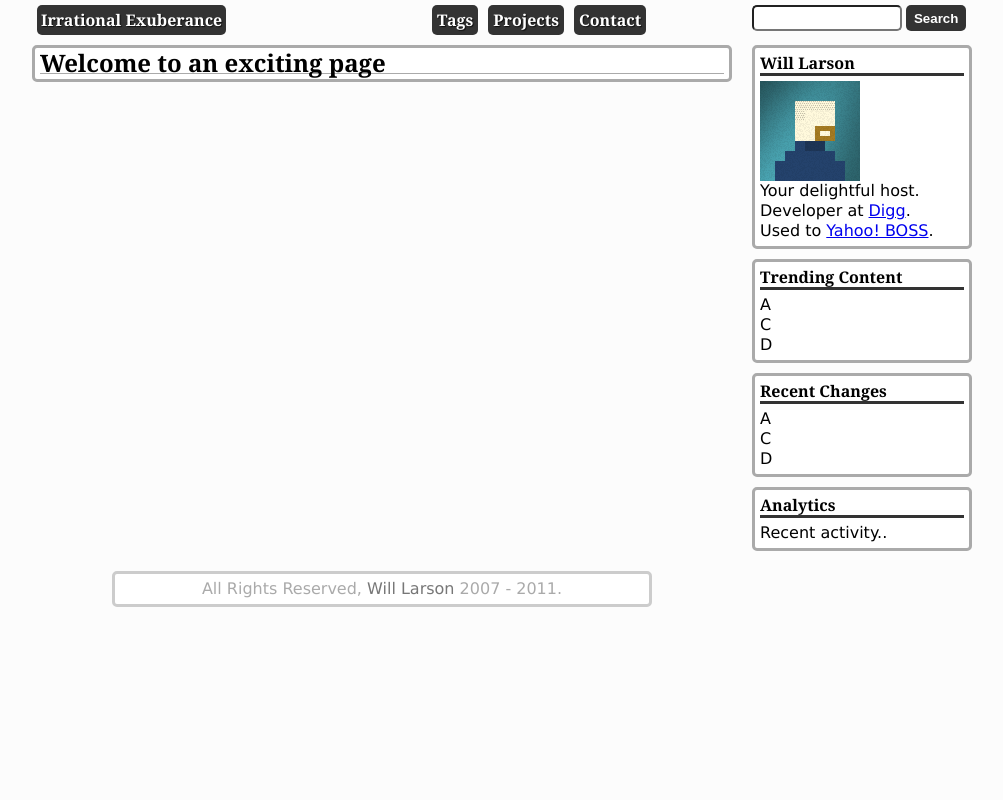
After one commit to lethain/sisyphus, a Python web app: template templates/sisyphus/front.html in a window 1280 px wide. The commit adds this page. Shown: the whole page, without its empty margins (138-1141 px from the left). Run offline with Jinja, Linux system fonts and the light colour scheme; the template is opened without the code that fills it, so the values that code supplies are empty.

Commit message:
Initial attempt at stylings.

```diff
--- /dev/null
+++ b/static/grid.css
@@ -0,0 +1,341 @@
+/* http://meyerweb.com/eric/tools/css/reset/ */
+html,body,div,span,applet,object,iframe,h1,h2,h3,h4,h5,h6,p,blockquote,pre,a,abbr,acronym,address,big,cite,code,del,dfn,em,font,img,ins,kbd,q,s,samp,small,strike,strong,sub,sup,tt,var,b,u,i,center,dl,dt,dd,ol,ul,li,fieldset,form,label,legend,table,caption,tbody,tfoot,thead,tr,th,td{margin:0;padding:0;border:0;outline:0;font-size:100%;vertical-align:baseline;background:transparent}body{line-height:1}ol,ul{list-style:none}blockquote,q{quotes:none}blockquote:before,blockquote:after,q:before,q:after{content:'';content:none}:focus{outline:0}ins{text-decoration:none}del{text-decoration:line-through}table{border-collapse:collapse;border-spacing:0}
+
+/*
+	Variable Grid System.
+	Learn more ~ http://www.spry-soft.com/grids/
+	Based on 960 Grid System - http://960.gs/
+
+	Licensed under GPL and MIT.
+*/
+
+
+/* Containers
+----------------------------------------------------------------------------------------------------*/
+.container_12 {
+	margin-left: auto;
+	margin-right: auto;
+	width: 960px;
+}
+
+/* Grid >> Global
+----------------------------------------------------------------------------------------------------*/
+
+.grid_1,
+.grid_2,
+.grid_3,
+.grid_4,
+.grid_5,
+.grid_6,
+.grid_7,
+.grid_8,
+.grid_9,
+.grid_10,
+.grid_11,
+.grid_12 {
+	display:inline;
+	float: left;
+	position: relative;
+	margin-left: 10px;
+	margin-right: 10px;
+}
+
+/* Grid >> Children (Alpha ~ First, Omega ~ Last)
+----------------------------------------------------------------------------------------------------*/
+
+.alpha {
+	margin-left: 0;
+}
+
+.omega {
+	margin-right: 0;
+}
+
+/* Grid >> 12 Columns
+----------------------------------------------------------------------------------------------------*/
+
+.container_12 .grid_1 {
+	width:60px;
+}
+
+.container_12 .grid_2 {
+	width:140px;
+}
+
+.container_12 .grid_3 {
+	width:220px;
+}
+
+.container_12 .grid_4 {
+	width:300px;
+}
+
+.container_12 .grid_5 {
+	width:380px;
+}
+
+.container_12 .grid_6 {
+	width:460px;
+}
+
+.container_12 .grid_7 {
+	width:540px;
+}
+
+.container_12 .grid_8 {
+	width:620px;
+}
+
+.container_12 .grid_9 {
+	width:700px;
+}
+
+.container_12 .grid_10 {
+	width:780px;
+}
+
+.container_12 .grid_11 {
+	width:860px;
+}
+
+.container_12 .grid_12 {
+	width:940px;
+}
+
+
+
+/* Prefix Extra Space >> 12 Columns
+----------------------------------------------------------------------------------------------------*/
+
+.container_12 .prefix_1 {
+	padding-left:80px;
+}
+
+.container_12 .prefix_2 {
+	padding-left:160px;
+}
+
+.container_12 .prefix_3 {
+	padding-left:240px;
+}
+
+.container_12 .prefix_4 {
+	padding-left:320px;
+}
+
+.container_12 .prefix_5 {
+	padding-left:400px;
+}
+
+.container_12 .prefix_6 {
+	padding-left:480px;
+}
+
+.container_12 .prefix_7 {
+	padding-left:560px;
+}
+
+.container_12 .prefix_8 {
+	padding-left:640px;
+}
+
+.container_12 .prefix_9 {
+	padding-left:720px;
+}
+
+.container_12 .prefix_10 {
+	padding-left:800px;
+}
+
+.container_12 .prefix_11 {
+	padding-left:880px;
+}
+
+
+
+/* Suffix Extra Space >> 12 Columns
+----------------------------------------------------------------------------------------------------*/
+
+.container_12 .suffix_1 {
+	padding-right:80px;
+}
+
+.container_12 .suffix_2 {
+	padding-right:160px;
+}
+
+.container_12 .suffix_3 {
+	padding-right:240px;
+}
+
+.container_12 .suffix_4 {
+	padding-right:320px;
+}
+
+.container_12 .suffix_5 {
+	padding-right:400px;
+}
+
+.container_12 .suffix_6 {
+	padding-right:480px;
+}
+
+.container_12 .suffix_7 {
+	padding-right:560px;
+}
+
+.container_12 .suffix_8 {
+	padding-right:640px;
+}
+
+.container_12 .suffix_9 {
+	padding-right:720px;
+}
+
+.container_12 .suffix_10 {
+	padding-right:800px;
+}
+
+.container_12 .suffix_11 {
+	padding-right:880px;
+}
+
+
+
+/* Push Space >> 12 Columns
+----------------------------------------------------------------------------------------------------*/
+
+.container_12 .push_1 {
+	left:80px;
+}
+
+.container_12 .push_2 {
+	left:160px;
+}
+
+.container_12 .push_3 {
+	left:240px;
+}
+
+.container_12 .push_4 {
+	left:320px;
+}
+
+.container_12 .push_5 {
+	left:400px;
+}
+
+.container_12 .push_6 {
+	left:480px;
+}
+
+.container_12 .push_7 {
+	left:560px;
+}
+
+.container_12 .push_8 {
+	left:640px;
+}
+
+.container_12 .push_9 {
+	left:720px;
+}
+
+.container_12 .push_10 {
+	left:800px;
+}
+
+.container_12 .push_11 {
+	left:880px;
+}
+
+
+
+/* Pull Space >> 12 Columns
+----------------------------------------------------------------------------------------------------*/
+
+.container_12 .pull_1 {
+	left:-80px;
+}
+
+.container_12 .pull_2 {
+	left:-160px;
+}
+
+.container_12 .pull_3 {
+	left:-240px;
+}
+
+.container_12 .pull_4 {
+	left:-320px;
+}
+
+.container_12 .pull_5 {
+	left:-400px;
+}
+
+.container_12 .pull_6 {
+	left:-480px;
+}
+
+.container_12 .pull_7 {
+	left:-560px;
+}
+
+.container_12 .pull_8 {
+	left:-640px;
+}
+
+.container_12 .pull_9 {
+	left:-720px;
+}
+
+.container_12 .pull_10 {
+	left:-800px;
+}
+
+.container_12 .pull_11 {
+	left:-880px;
+}
+
+
+
+
+/* Clear Floated Elements
+----------------------------------------------------------------------------------------------------*/
+
+/* http://sonspring.com/journal/clearing-floats */
+
+.clear {
+	clear: both;
+	display: block;
+	overflow: hidden;
+	visibility: hidden;
+	width: 0;
+	height: 0;
+}
+
+/* http://perishablepress.com/press/2008/02/05/lessons-learned-concerning-the-clearfix-css-hack */
+
+.clearfix:after {
+	clear: both;
+	content: ' ';
+	display: block;
+	font-size: 0;
+	line-height: 0;
+	visibility: hidden;
+	width: 0;
+	height: 0;
+}
+
+.clearfix {
+	display: inline-block;
+}
+
+* html .clearfix {
+	height: 1%;
+}
+
+.clearfix {
+	display: block;
+}
--- /dev/null
+++ b/static/nav.css
@@ -0,0 +1,66 @@
+/*------------------------------------*\
+ From http://www.venturelab.co.uk/demos/css-dropdown/
+	NAV
+\*------------------------------------*/
+#nav{
+	list-style:none;
+	font-weight:bold;
+	margin-bottom:10px;
+}
+#nav li{
+     float:left;
+     margin-right:10px;
+     position:relative;
+     display:block;
+}
+#nav li a{
+     display:block;
+     padding:5px;
+     color:#fff;
+     background:#333;
+     text-decoration:none;
+     text-shadow:1px 1px 1px rgba(0,0,0,0.75); /* Text shadow to lift it a little */
+     -moz-border-radius:5px;
+     -webkit-border-radius:5px;
+     border-radius:5px;
+}
+#nav li a:hover{
+     color:#fff;
+     background:#6b0c36;
+     background:rgba(107,12,54,0.75); /* It'll look nice semi-transparent */
+}
+
+/*--- DROPDOWN ---*/
+#nav ul{
+     list-style:none;
+     position:absolute;
+     left:-9999px; /* Hide off-screen when not needed (this is more accessible than display:none;) */
+     opacity:0; /* Set initial state to transparent */
+     -webkit-transition:0.25s linear opacity; /* Make the dropdown fade-in in Webkit */
+}
+#nav ul li{
+     padding-top:1px; /* Introducing a padding between the li and the a give the illusion spaced items */
+     float:none;
+}
+#nav ul a{
+     white-space:nowrap; /* Stop text wrapping and creating multi-line dropdown items */
+     display:block;
+}
+#nav li:hover ul{ /* Display the dropdown on hover */
+     left:0; /* Bring back on-screen when needed */
+     opacity:1; /* Fade to opaque */
+}
+#nav li:hover a{ /* Set styles for top level when dropdown is hovered */
+     background:#6b0c36;
+     background:rgba(107,12,54,0.75); /* It'll look nice semi-transparent */
+}
+#nav li:hover ul a{ /* Override some top level styles when dropdown is hovered */
+     text-decoration:none;
+     -webkit-transition:-webkit-transform 0.075s linear;
+}
+#nav li:hover ul li a:hover{ /* Set styles for dropdown when items are hovered */
+     background:#333;
+     background:rgba(51,51,51,0.75); /* It'll look nice semi-transparent */
+     -moz-transform:scale(1.05);
+     -webkit-transform:scale(1.05);
+}
--- /dev/null
+++ b/static/sisyphus.css
@@ -0,0 +1,114 @@
+body, html {
+    font-family: “Lucida Sans Unicode”, “Lucida Grande”, Verdana, Arial, Helvetica, sans-serif;
+    line-height: 125%;
+    background: #FCFCFC;
+}
+
+h1, h2, #hd {
+    font-family: Georgia, Serif;
+}
+
+/*
+ * Shared Module and Body Stuff
+ */
+.module, #body, #ft {
+    border: 3px solid #AAA;
+    -moz-border-radius:5px;
+    -webkit-border-radius:5px;
+    border-radius:5px;
+    background: #FFF;
+    padding: 5px;
+}
+
+/*
+ * Header CSS
+ */
+
+#hd {
+    margin: 5px 0 5px 0;
+}
+
+#hd h1 {
+    font-weight: bold;
+    padding: 5px;
+}
+
+#hd h1 a {
+     padding: 4px;
+     color:#fff;
+     background:#333;
+     text-decoration:none;
+     text-shadow:1px 1px 1px rgba(0,0,0,0.75); /* Text shadow to lift it a little */
+     -moz-border-radius:5px;
+     -webkit-border-radius:5px;
+     border-radius:5px;
+}
+
+#hd h1 a:hover{
+    color:#fff;
+    background:#777;
+    background:rgba(107,12,54,0.75); /* It'll look nice semi-transparent */
+}
+
+#searchbox {
+    height: 26px;
+    width: 150px;
+     -moz-border-radius:5px;
+     -webkit-border-radius:5px;
+     border-radius:5px;
+}
+#searchbutton {
+    font-weight:bold;
+    width: 60px;
+    height: 26px;
+    color:#fff;
+    background:#333;
+    border:#6b0c36;
+    -moz-border-radius:5px;
+    -webkit-border-radius:5px;
+    border-radius:5px;
+    cursor: pointer;
+}
+
+#searchbutton:hover{
+    color:#fff;
+    background:#6b0c36;
+    background:rgba(107,12,54,0.75); /* It'll look nice semi-transparent */
+}
+
+/*
+ * Footer
+ */
+#ft {
+    text-align: center;
+    border: 3px solid #CCC;
+    color: #AAA;
+    margin-top: 10px;
+    padding: 5px 0 5px 0;
+}
+#ft a {
+    color: #777;
+    text-decoration: none;
+}
+
+
+/*
+ * Right-Rail Modules CSS
+ */
+
+.module {
+    margin: 0 0 10px 0;
+}
+
+.module h2 {
+    border-bottom: 3px solid #333;
+    margin-bottom: 5px;
+}
+
+/*
+ * Main content area
+ */
+#body h1 {
+    border-bottom: 1px solid #AAA;
+    font-size: 150%;
+}
--- a/templates/base.html
+++ b/templates/base.html
@@ -1,7 +1,53 @@
 <html>
 <head>
 <title>{% block title %}Irrational Exuberance{% endblock %}</title>
+<link href="/static/grid.css" media="screen" rel="stylesheet" type="text/css" />
+<link href="/static/nav.css" media="screen" rel="stylesheet" type="text/css" />
+<link href="/static/sisyphus.css" media="screen" rel="stylesheet" type="text/css" />
 <body>
-{% block body %}{% endblock %}
+<div class="container container_12">
+{% include "header.html" %}
+
+<div class="grid_9">
+  <div id="body">
+  {% block body %}{% endblock %}
+  </div>
+</div>
+<div id="modules" class="grid_3">
+{% block modules %}
+<div class="module">
+<h2>Will Larson</h2>
+<img src="/static/author.png">
+<p>Your delightful host.<br>
+Developer at <a href="http://digg.com/">Digg</a>.<br>
+Used to <a href="http://developer.yahoo.com/search/boss/">Yahoo! BOSS</a>.</p>
+</div>
+
+<div class="module">
+<h2>Trending Content</h2>
+<ul class="story-list">
+<li>A</li>
+<li>C</li>
+<li>D</li>
+</div>
+
+<div class="module">
+<h2>Recent Changes</h2>
+<ul class="story-list">
+<li>A</li>
+<li>C</li>
+<li>D</li>
+</div>
+
+<div class="module">
+<h2>Analytics</h2>
+<p>Recent activity..</p>
+</div>
+{% endblock %}
+</div>
+
+<div class='clear'>&nbsp;</div>
+{% include "footer.html" %}
+</div>
 </body>
 </html>
--- /dev/null
+++ b/templates/footer.html
@@ -0,0 +1,5 @@
+<div class="grid_7 prefix_1 suffix_5">
+  <div id="ft">
+  <p>All Rights Reserved, <a href="/">Will Larson</a> 2007 - 2011.</p>
+  </div>
+</div>
--- /dev/null
+++ b/templates/header.html
@@ -0,0 +1,31 @@
+<div id="hd">
+  <div class="grid_4">
+    <h1><a href="/">Irrational Exuberance</a></h1>
+  </div>
+  <ul id="nav" class="grid_4 prefix_1">
+    <li><a href="#">Tags</a>
+      <ul>
+	<li><a href="#">Django</a></li>
+	<li><a href="#">Django</a></li>
+	<li><a href="#">Django</a></li>
+	<li><a href="#">Django</a></li>
+	<li><a href="#">Django</a></li>
+      </ul>
+    </li>
+    <li><a href="#">Projects</a>
+      <ul>
+	<li><a href="#">Django</a></li>
+	<li><a href="#">Django</a></li>
+	<li><a href="#">Django</a></li>
+	<li><a href="#">Django</a></li>
+	<li><a href="#">Django</a></li>
+      </ul>
+    </li>
+    <li><a href="/">Contact</a></li>
+  </ul>
+    <form target="/search/" class="grid_3">
+      <input id="searchbox" name="q">
+      <input id="searchbutton" type="submit" value="Search">
+    </form>
+
+</div>
--- a/templates/blog/front.html
+++ b/templates/sisyphus/front.html
@@ -1,4 +1,4 @@
 {% extends "base.html" %}
 {% block body %}
-<h1>Hi</h1>
+<h1>Welcome to an exciting page</h1>
 {% endblock %}
--- a/urls.py
+++ b/urls.py
@@ -1,5 +1,5 @@
 from django.conf.urls.defaults import *
 
 urlpatterns = patterns('',
-    (r'$', 'blog.views.frontpage'),
+    (r'$', 'sisyphus.views.frontpage'),
 )
--- a/views.py
+++ b/views.py
@@ -4,4 +4,4 @@ from django.shortcuts import render_to_response
 def frontpage(request):
     "Render frontpage."
 
-    return render_to_response('blog/front.html', {})
+    return render_to_response('sisyphus/front.html', {})
```
Also changed, not shown: static/author.png (added).
